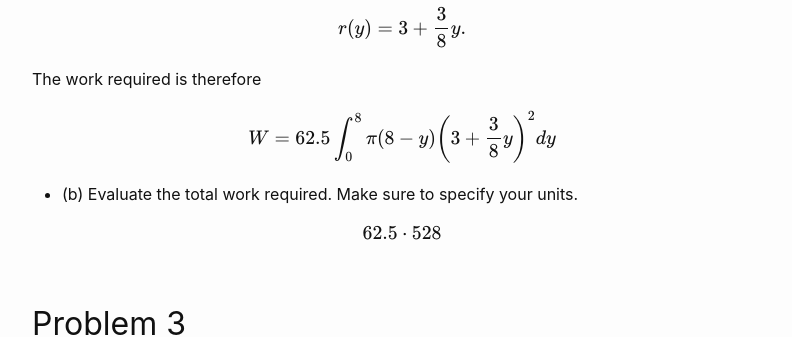
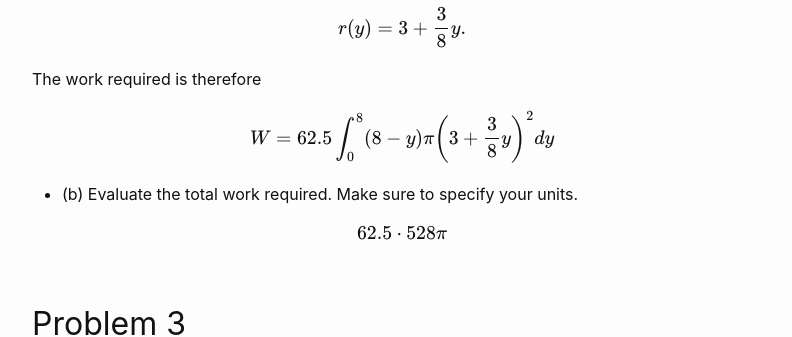
Before and after one commit to wcasper/math150Bsummer2023, a Jekyll site: the page built from _exams/exam1/practice-exam1-soln.md, in a window 1280 px wide and 900 px high, scrolled down 1209 px. Shown: the part 149-486 px from the top of the window, without its empty margins (238-1030 px from the left). Built offline with Jekyll 4.4.1, drawn with Linux system fonts in a browser that asks for light colours.

Commit message:
fixed typo

```diff
--- a/_exams/exam1/practice-exam1-soln.md
+++ b/_exams/exam1/practice-exam1-soln.md
@@ -39,12 +39,12 @@ $$r(y) = 3 + \frac{3}{8}y.$$
 
 The work required is therefore
 
-$$W = 62.5\int_0^8 \pi (8-y)\left(3 + \frac{3}{8}y\right)^2 dy$$
+$$W = 62.5\int_0^8 (8-y)\pi \left(3 + \frac{3}{8}y\right)^2 dy$$
 
 
 * (b) Evaluate the total work required.  Make sure to specify your units.
 
-$$62.5\cdot 528$$
+$$62.5\cdot 528\pi$$
 
 
 ## Problem 3
```
